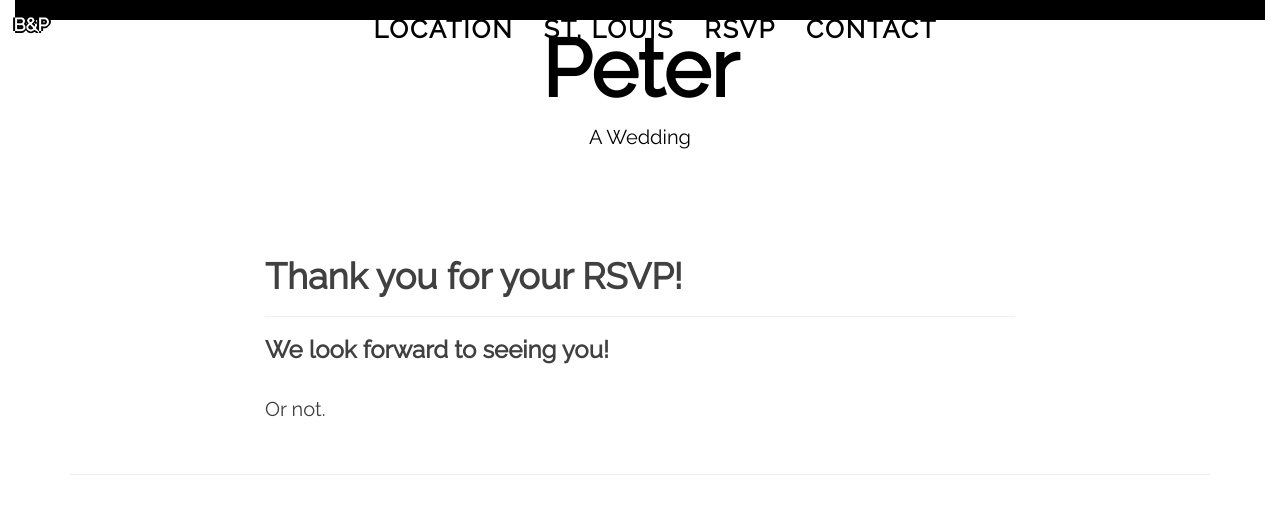
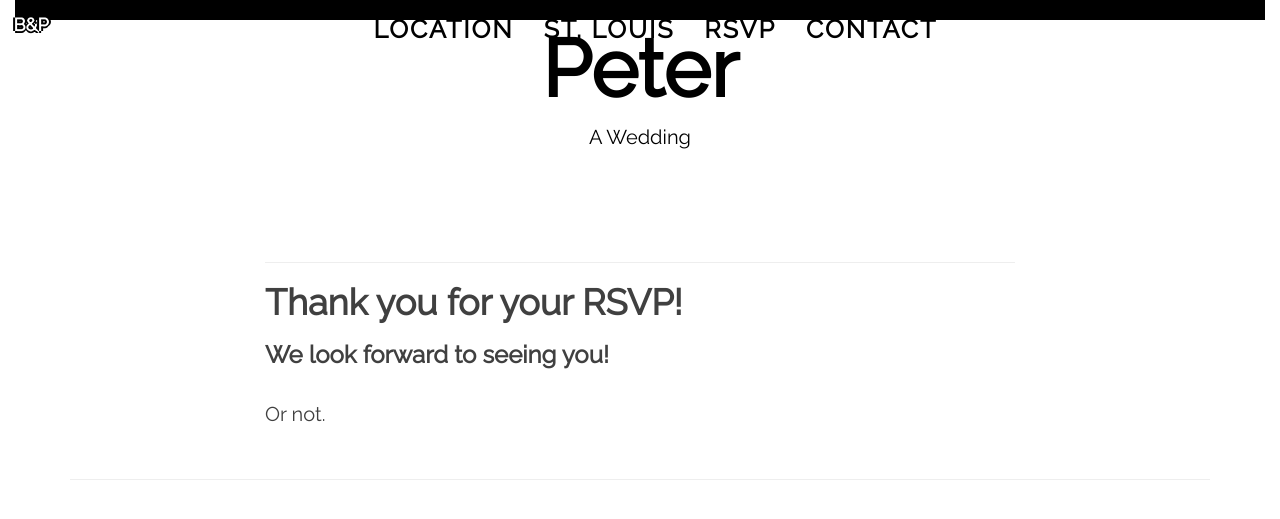
Before and after one commit to peterolivo/wedding, a Jekyll site: the page built from thanks.html, in a window 1280 px wide and 900 px high, scrolled down 585 px. Shown: the top 519 px of the window. Built offline with Jekyll 4.4.1, drawn with Linux system fonts in a browser that asks for light colours; nearby versions of some CDN libraries; Markdown is read by kramdown in place of the engine named in the settings; before the commit the page ends 1080 px from its top, so only the background shows below that.

Commit message:
thanks changes

```diff
--- a/thanks.html
+++ b/thanks.html
@@ -7,11 +7,11 @@ title: Contact
   <div class="container" id="hash">
       <div class="row">
         <div class="col-lg-8 col-lg-offset-2 col-md-10 col-md-offset-1">
+              <hr class="divider">
               <h2 class="section-heading">Thank you for your RSVP!</h2>
-              <hr class="divider">
                 <h3>We look forward to seeing you!</h3>
               <p>Or not.</p>
       </div>
   </div>
 
-<hr>
+<hr class="bottom">
```
